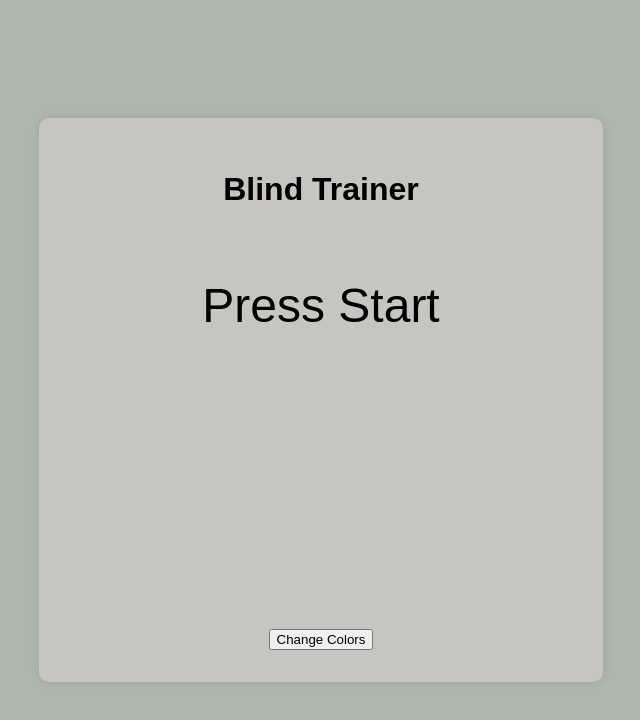
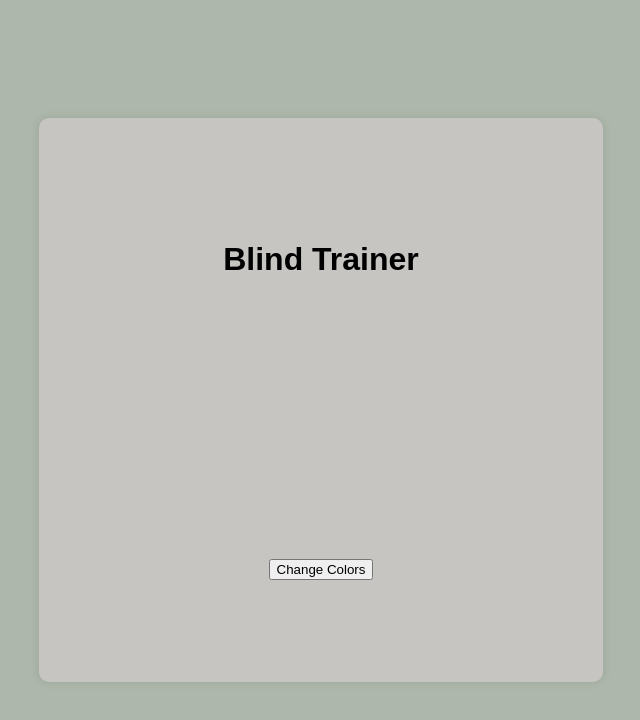
Before and after one commit to chloeboireaudevier/BlindTrainerWeb, a plain HTML site: page index.html in a window 1280 px wide. Shown: the whole page, without its empty margins (319-959 px from the left). Drawn offline with Linux system fonts and the light colour scheme.

Commit message:
remove press start

```diff
--- a/index.html
+++ b/index.html
@@ -10,7 +10,6 @@
 <body>
   <div class="container">
     <h1>Blind Trainer</h1>
-    <p id="char-display">Press Start</p>
     <div class="square-container">
         <div id="squaresContainer"></div>
     </div>
```
